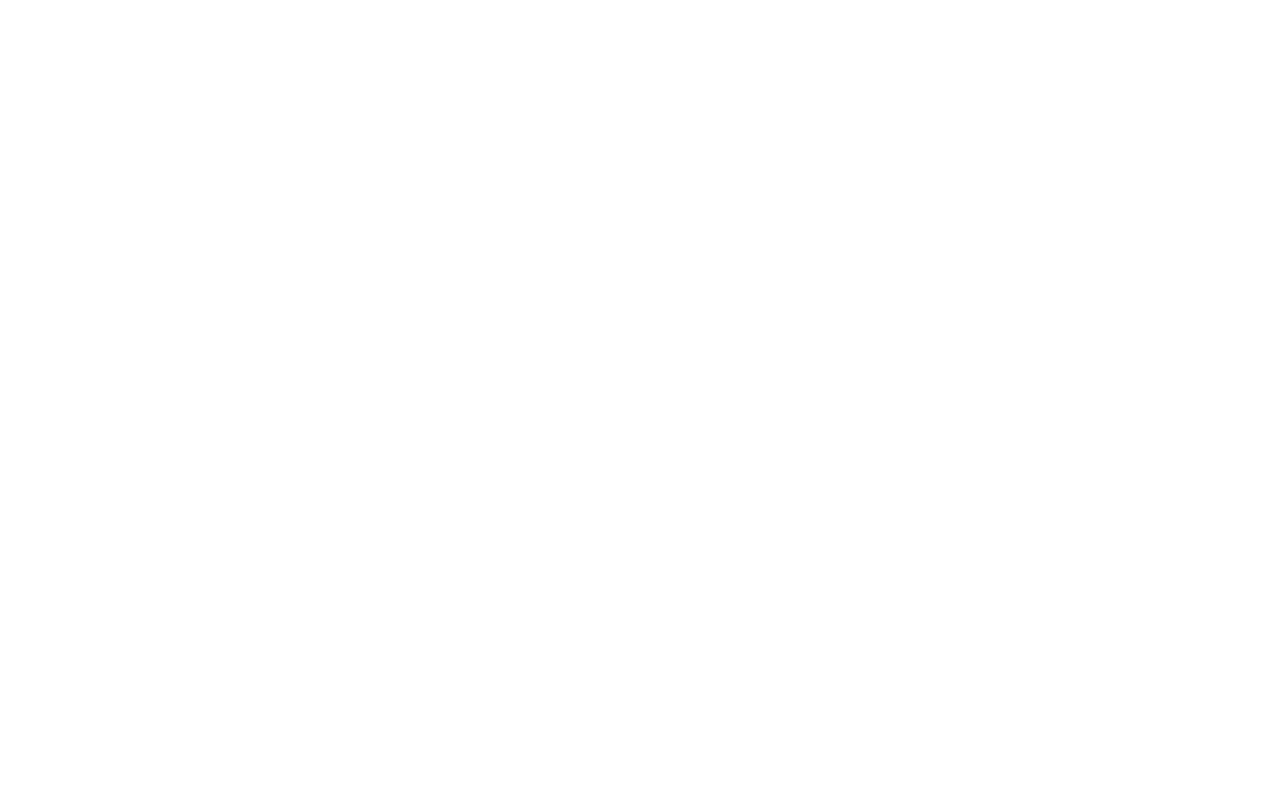
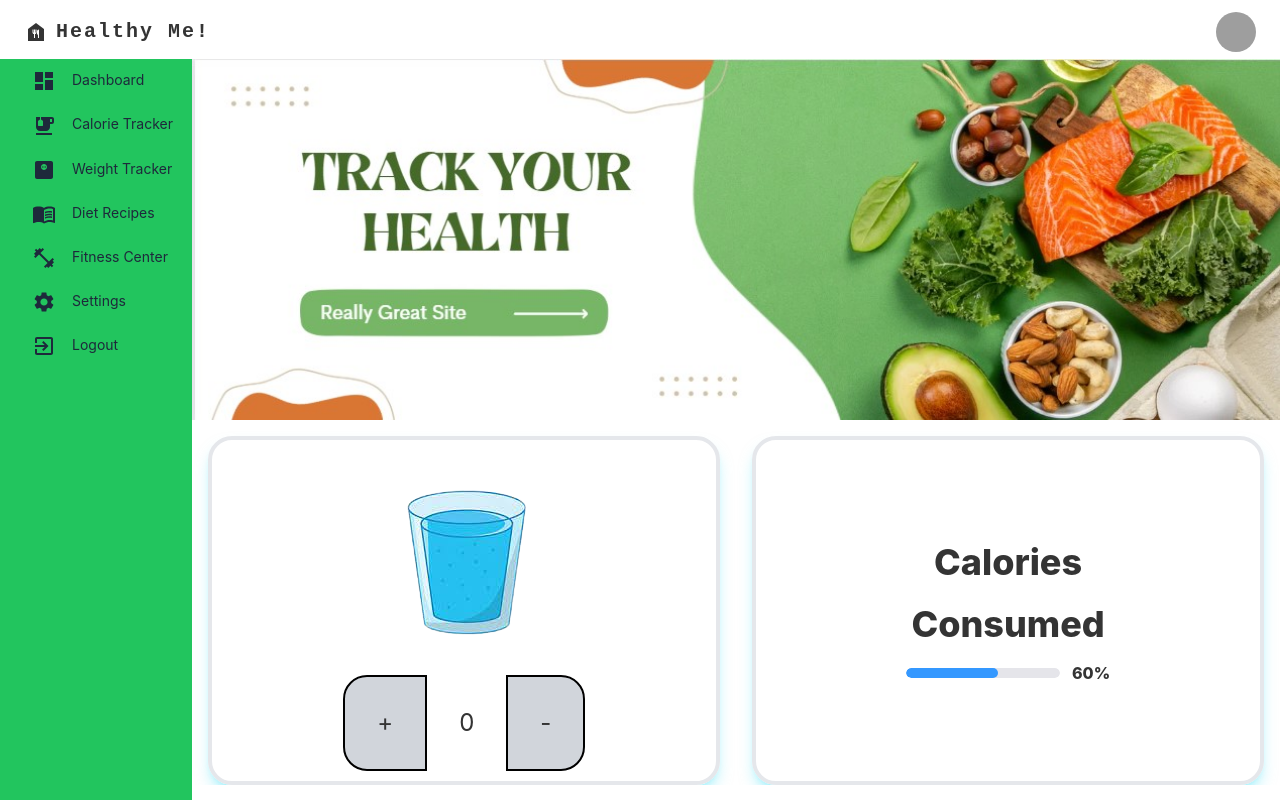
Before and after one commit to Archit1706/Codeissance_22_Keyboard-Interrupt, a React (Vite) app in the folder frontend/: page /dashboard in a window 1280 px wide. Before the commit this address had no page. Built offline with nearby package versions, Linux system fonts and the light colour scheme; grey boxes are pictures that could not be loaded.

Commit message:
Dashboard change

```diff
--- a/frontend/package.json
+++ b/frontend/package.json
@@ -21,7 +21,8 @@
     "react-bootstrap": "^2.5.0",
     "react-circular-progressbar": "^2.1.0",
     "react-dom": "^18.2.0",
-    "react-router-dom": "^6.4.1"
+    "react-router-dom": "^6.4.1",
+    "rsuite": "^5.19.0"
   },
   "devDependencies": {
     "@types/react": "^18.0.17",
--- a/frontend/src/App.jsx
+++ b/frontend/src/App.jsx
@@ -7,7 +7,7 @@
 import Login from "./components/Login/Login";
 import Signup from "./components/Signup/Signup";
 import CalorieTracker from "./components/CalorieTracker/CalorieTracker";
-import Home from "./pages/Home";
+// import Home from "./pages/Home";
 import Recipe from './components/Recipe/Recipe'
 // import { style } from '@mui/system'
 import Sidebar from "./components/Sidebar/Sidebar";
@@ -20,7 +20,10 @@
 
     return (
         <div className={styles.app}>
-            {localStorage.getItem("token") ? (
+            {
+                // localStorage.getItem("token")
+                true
+                    ? (
                 <>
                     <Navbar />
                     <Routes>
--- a/frontend/src/components/Dashboard/Dashboard.jsx
+++ b/frontend/src/components/Dashboard/Dashboard.jsx
@@ -1,10 +1,12 @@
 import React, { useState } from 'react'
 import Box from '@mui/material/Box';
 import Sidebar from '../Sidebar/Sidebar';
+import Progress from '../Progress/Progress';
 
 const Dashboard = () => {
 
   const [count, setCount] = useState(0);
+
 
   function increase() {
       setCount(count + 1);
@@ -15,47 +17,44 @@
   }
 
   const styles = {
-      container: `flex flex-row w-fit`,
-      // subContainer: `flex flex-col content-center flex-wrap`,
-      subContainer: ``,
-      image: `rounded w-fit`,
-      waterContainer: `h-3/6 w-3/6 bg-red-600 items-center content-center text-center`,
-      water: `flex flex-row m-auto items-center content-center text-center`,
-      waterBtn: `inline-block bg-green-500 border-0 w-16 m-2.5 text-center text-white text-xl font-bold py-2 px-6 focus:outline-none hover:bg-green-600 rounded`,
-      glassImage: ``,
+      container: `flex flex-row w-fit   `,
+      count: `flex flex-row  border-solid `,
+      btn1: `text-2xl p-3 pl-8 pr-8 rounded-l-3xl border-solid border-black border-2  bg-gray-300`,
+      btn2: `text-2xl p-3 pl-8 pr-8 rounded-r-3xl border-solid border-black border-2  bg-gray-300`,
+      counter: `m-8 text-2xl`,
+      dcard1: ` flex flex-col w-1/2  justify-center items-center h-34 mx-4 mt-4 px-6 py-2.5 border-4 border-solid shadow-lg shadow-cyan-300/50	 rounded-3xl hover:scale-105`,
+      progress: `flex flex-row `
 
   };
 
-  return (
+    return (
+
       <div className={styles.container}>
           <Sidebar />
-          <div className={styles.subContainer}>
+          <div >
               <img
                   className={styles.image}
                   src="../src/assets/start.jpg"
                   alt="landing-img"
-                  height={10}
-                  width={10}
-              ></img>
+                  width={1300}
+              >
+                </img>
+                <div className={styles.progress} >
+                <div className={styles.dcard1} >
+                    <img src="../src/assets/water.png" />
+                    <div className={styles.count}>
+                    <button  className={styles.btn1} onClick={increase}>+</button>
+                        <h1 className={styles.counter} >{ count}</h1>
+                        <button  className={styles.btn2} onClick={decrease}>-</button>
+                    </div>
+                </div>
+                    <Progress   />
+                    </div>
+         </div>
+
           </div>
 
-          <div className={styles.waterContainer}>
-              <img
-                  className={styles.glassImage}
-                  src="../src/assets/water.png"
-                  alt="glass-img"
-              ></img>
-              <div className={styles.water}>
-                  <button className={styles.waterBtn} onClick={increase}>
-                      +
-                  </button>
-                  <h1>{count}</h1>
-                  <button className={styles.waterBtn} onClick={decrease}>
-                      -
-                  </button>
-              </div>
-          </div>
-      </div>
+
   );
 }
 
--- /dev/null
+++ b/frontend/src/components/Progress/Progress.jsx
@@ -0,0 +1,21 @@
+import { Progress } from "rsuite";
+import "rsuite/dist/rsuite.min.css";
+
+function App() {
+
+    const styles = {
+        container: `flex flex-col font-extrabold w-3/6	text-4xl text-center align-center justify-center items-center h-34 mx-4 mt-4 px-6 py-2.5 border-4 border-solid shadow-lg shadow-cyan-300/50	 rounded-3xl hover:scale-105`,
+        subContainer: `items-center flex flex-col w-3/6`,
+    }
+
+    return (
+        <div className={styles.container}>
+            <div className={styles.subContainer}>
+            <h1 >Calories Consumed</h1>
+            <Progress.Line percent={60} vertical={false} />
+            </div>
+        </div>
+    );
+}
+
+export default App;
```
Also changed, not shown: 1 other file (tests, documents, lock files or other folders).
